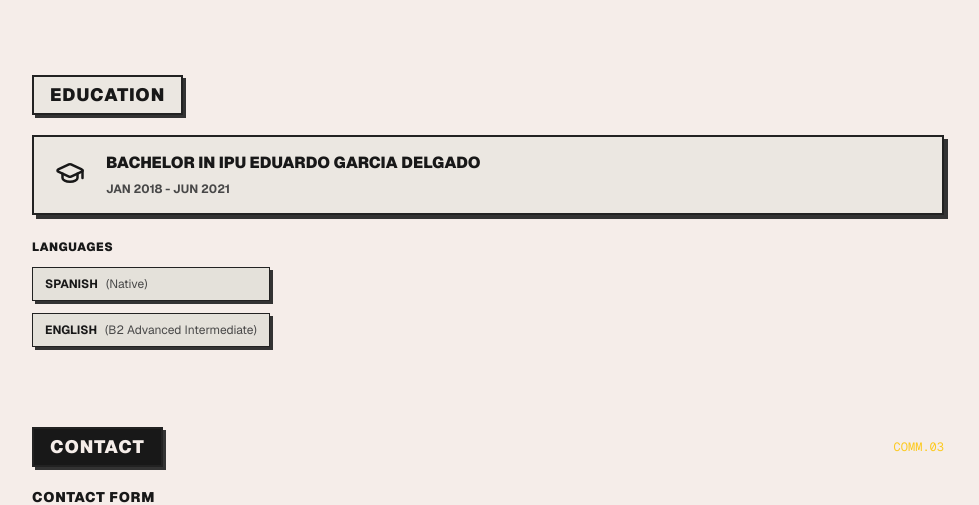
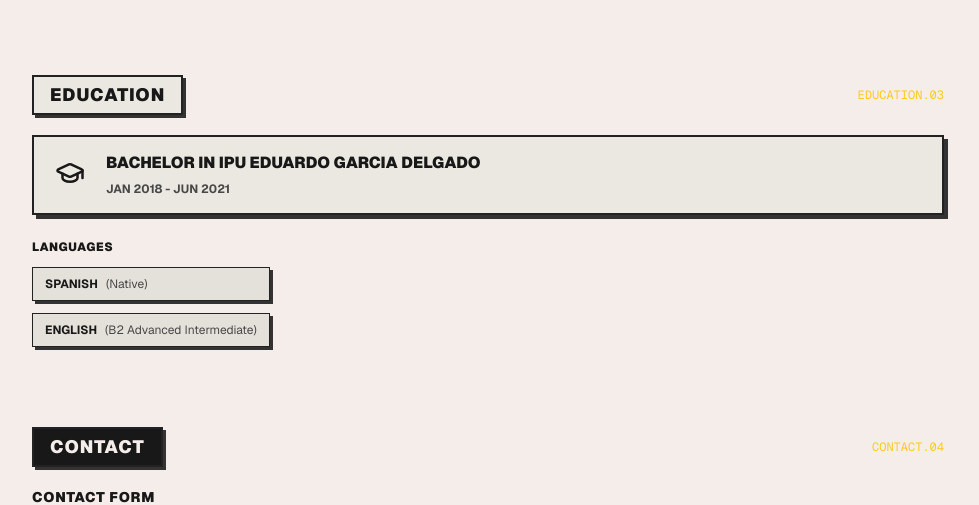
Before and after one commit to FEMADOX/web-portfolio, a Next.js app: page / in a window 1280 px wide. Shown: the part 2075-2580 px from the top of the page, without its empty margins (296-1275 px from the left). Built offline with nearby package versions, Linux system fonts and the light colour scheme; no server answers.

Commit message:
fix: update contact section identifier and add education section identifier

```diff
--- a/src/components/cv/sections/contact/contact-section.tsx
+++ b/src/components/cv/sections/contact/contact-section.tsx
@@ -24,7 +24,7 @@ export const ContactSection = ({
         {sectionTitle}
       </h2>
       <span className="text-xs text-accent font-mono hidden sm:block">
-        COMM.03
+        CONTACT.04
       </span>
     </div>
 
--- a/src/components/cv/sections/education/education-section.tsx
+++ b/src/components/cv/sections/education/education-section.tsx
@@ -20,6 +20,9 @@ export const EducationSection = ({ sectionTitle }: EducationSectionProps) => (
       >
         {sectionTitle}
       </h2>
+      <span className="text-xs text-accent font-mono hidden sm:block">
+        EDUCATION.03
+      </span>
     </div>
 
     {/* Education List */}
```
